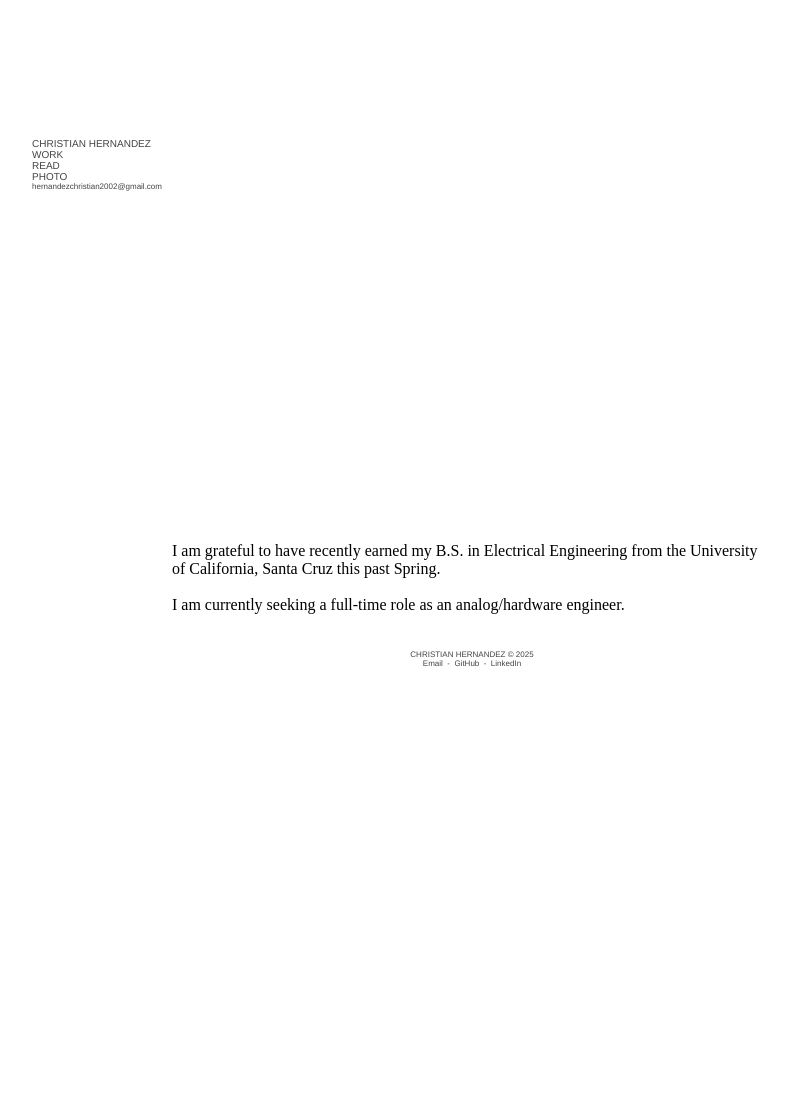
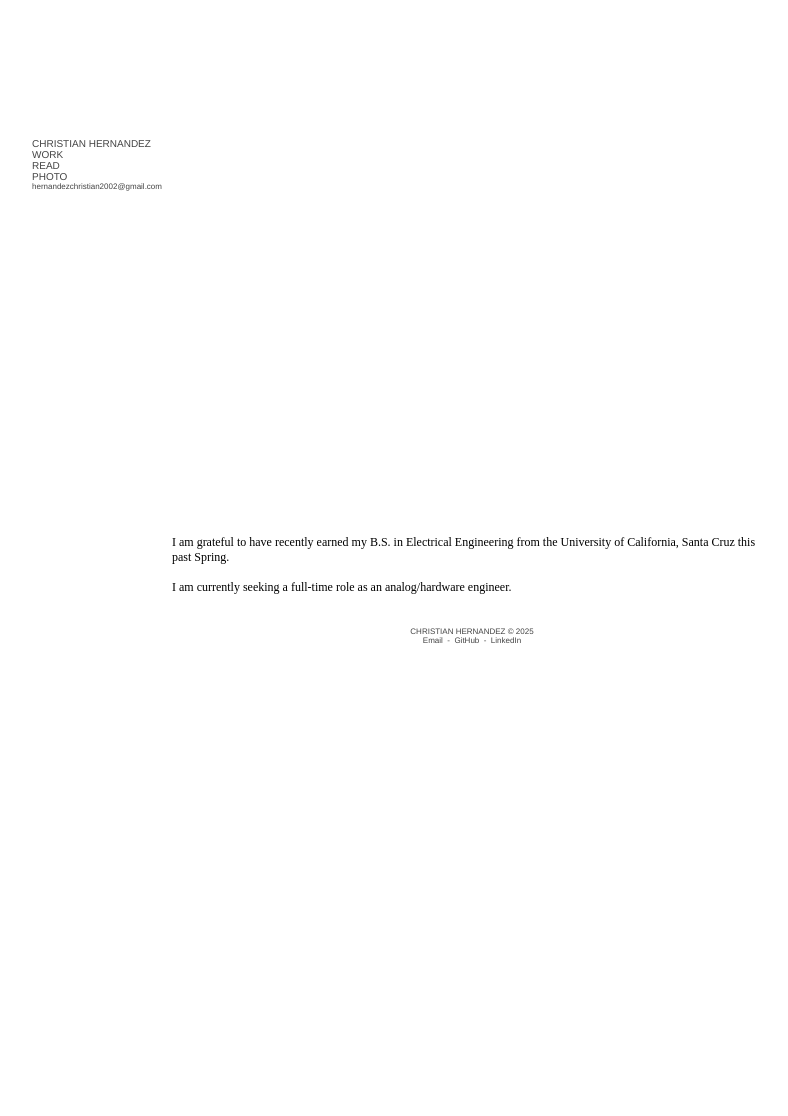
Before and after one commit to chruhern/christianhernandez, a Jekyll site: the page built from index.md, in a window 1280 px wide. Shown: the whole page, without its empty margins (106-894 px from the left). Built offline with Jekyll 4.4.1, drawn with Linux system fonts in a browser that asks for light colours.

Commit message:
Updates to main page CSS

```diff
--- a/assets/css/style.css
+++ b/assets/css/style.css
@@ -1,4 +1,4 @@
-body{display: flex;}
+body{display: flex; font-size: 12px;}
 a{text-decoration: none; color: #444;}
 
 .sidebar{
```
